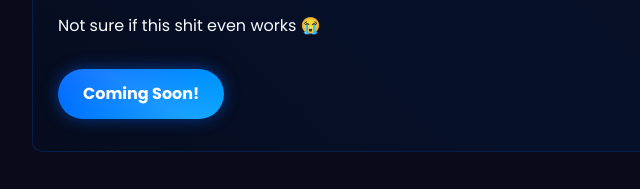
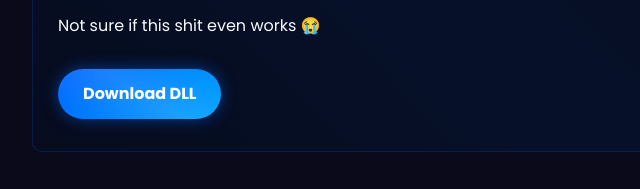
Before and after one commit to mrdavidss-vgg/DeepSeek-Mod-Menu, a plain HTML site: page index.html in a window 1280 px wide. Shown: the part 1187-1376 px from the top of the page, 208-848 px from the left. Drawn offline with Linux system fonts and the light colour scheme.

Commit message:
Update index.html

```diff
--- a/index.html
+++ b/index.html
@@ -46,7 +46,7 @@
             <p>Current version: <strong>V0.1 Alpha</strong></p>
             <p>Compatible with Gorilla Tag, Fan Games + Copies!!</p>
             <p>Not sure if this shit even works 😭</p>
-            <a href="#" class="btn">Coming Soon!</a>
+            <a href="https://github.com/mrdavidss-vgg/DeepSeek-Mod-Menu/raw/refs/heads/main/Releases/DeepSeekV1.dll" class="btn">Download DLL</a>
         </div>
 
         <div class="section">
```
